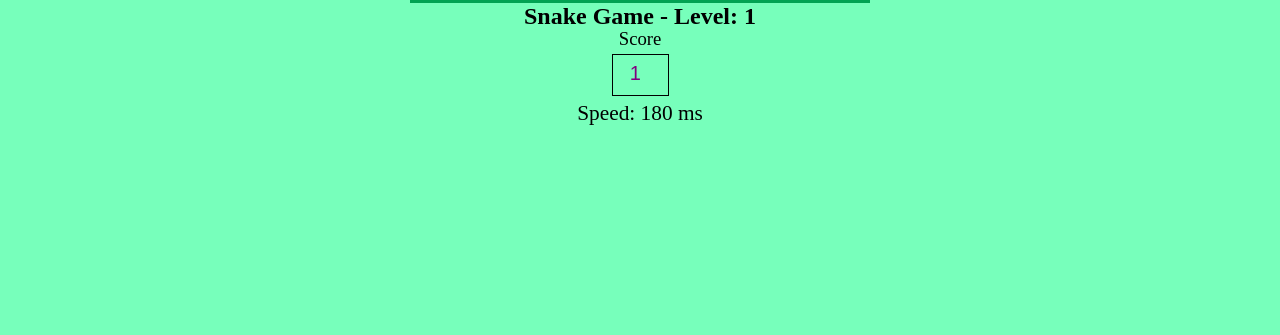
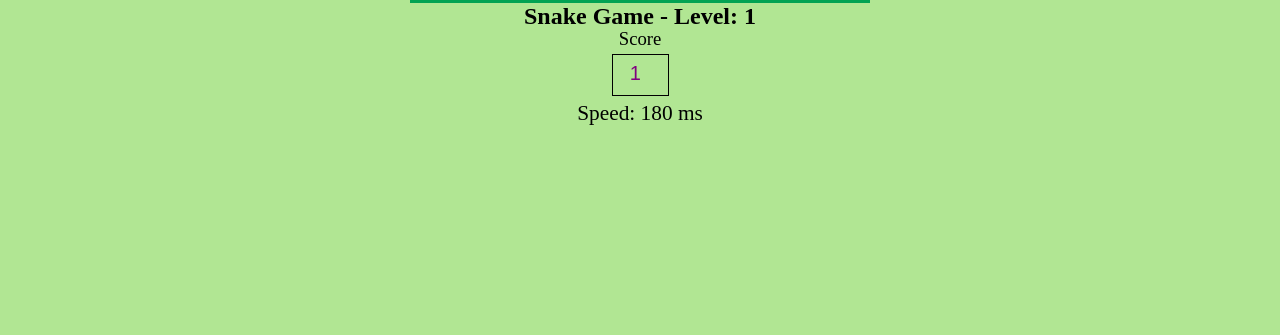
Before and after one commit to Reezyx/se-be6-Kelompok4, a plain HTML site: page snake-game/index.html in a window 1280 px wide. Shown: the part 465-800 px from the top of the page. Drawn offline with Linux system fonts and the light colour scheme.

Commit message:
change background color

```diff
--- a/snake-game/index.html
+++ b/snake-game/index.html
@@ -3,7 +3,7 @@
 <head>
 	<style>
 		body {
-			background-color: rgb(119, 255, 187);
+			background-color: #B1E693;
 		}
 
 		#snakeBoard {
```
Also changed, not shown: snake-game/Assets/Dokumentasi/Dokumen3/game over.PNG (added), snake-game/Assets/Dokumentasi/Dokumen3/page.PNG (added), snake-game/Assets/Dokumentasi/Dokumen3/page2.PNG (added), snake-game/Assets/Dokumentasi/Dokumen3/page3.PNG (added), snake-game/Assets/Dokumentasi/Dokumen3/page4-level1.PNG (added), snake-game/Assets/Dokumentasi/Dokumen3/page4-level2.PNG (added), snake-game/Assets/Dokumentasi/Dokumen3/page5 .PNG (added), snake-game/Assets/Dokumentasi/Dokumen3/page6-level3.PNG (added).
